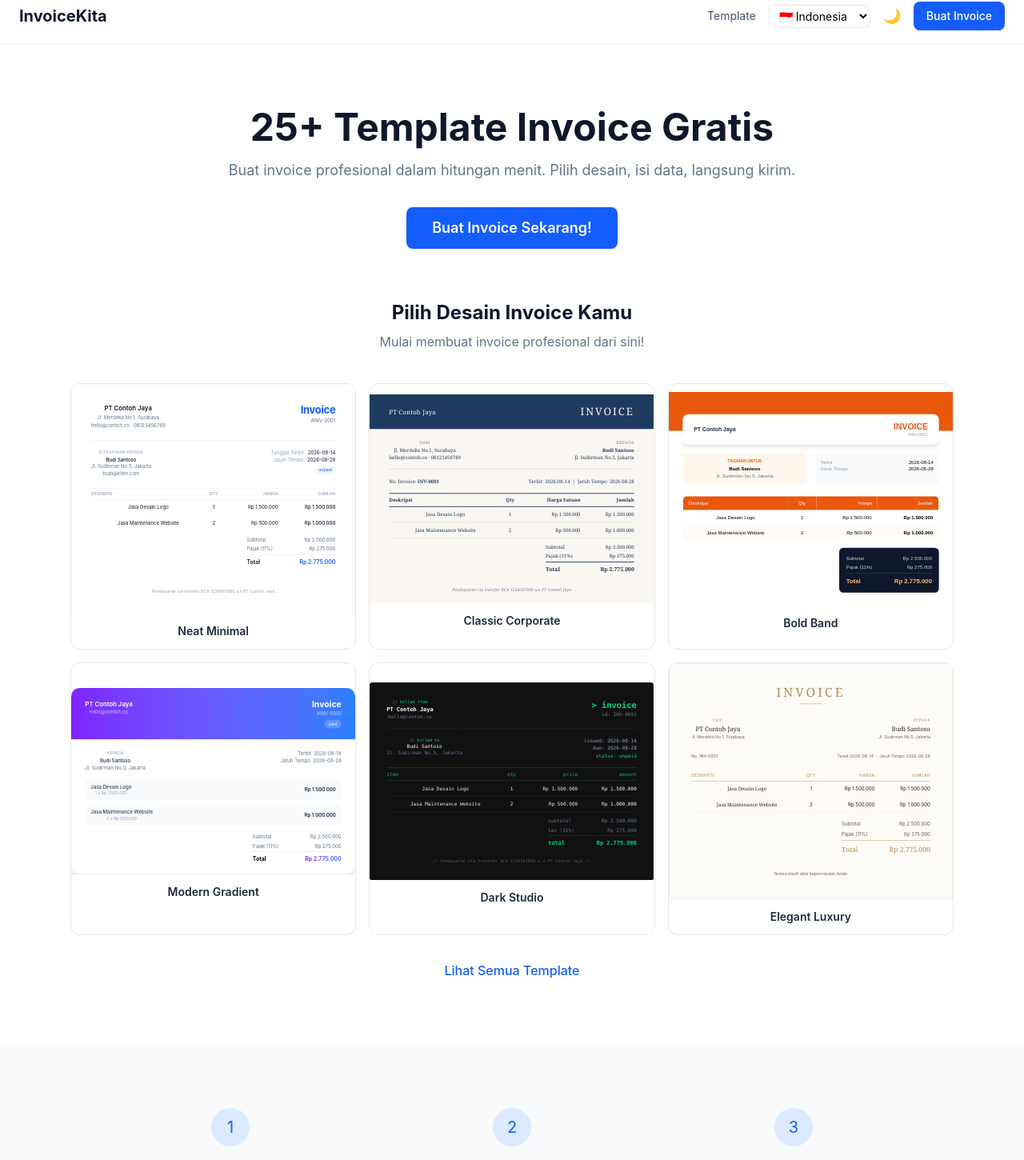
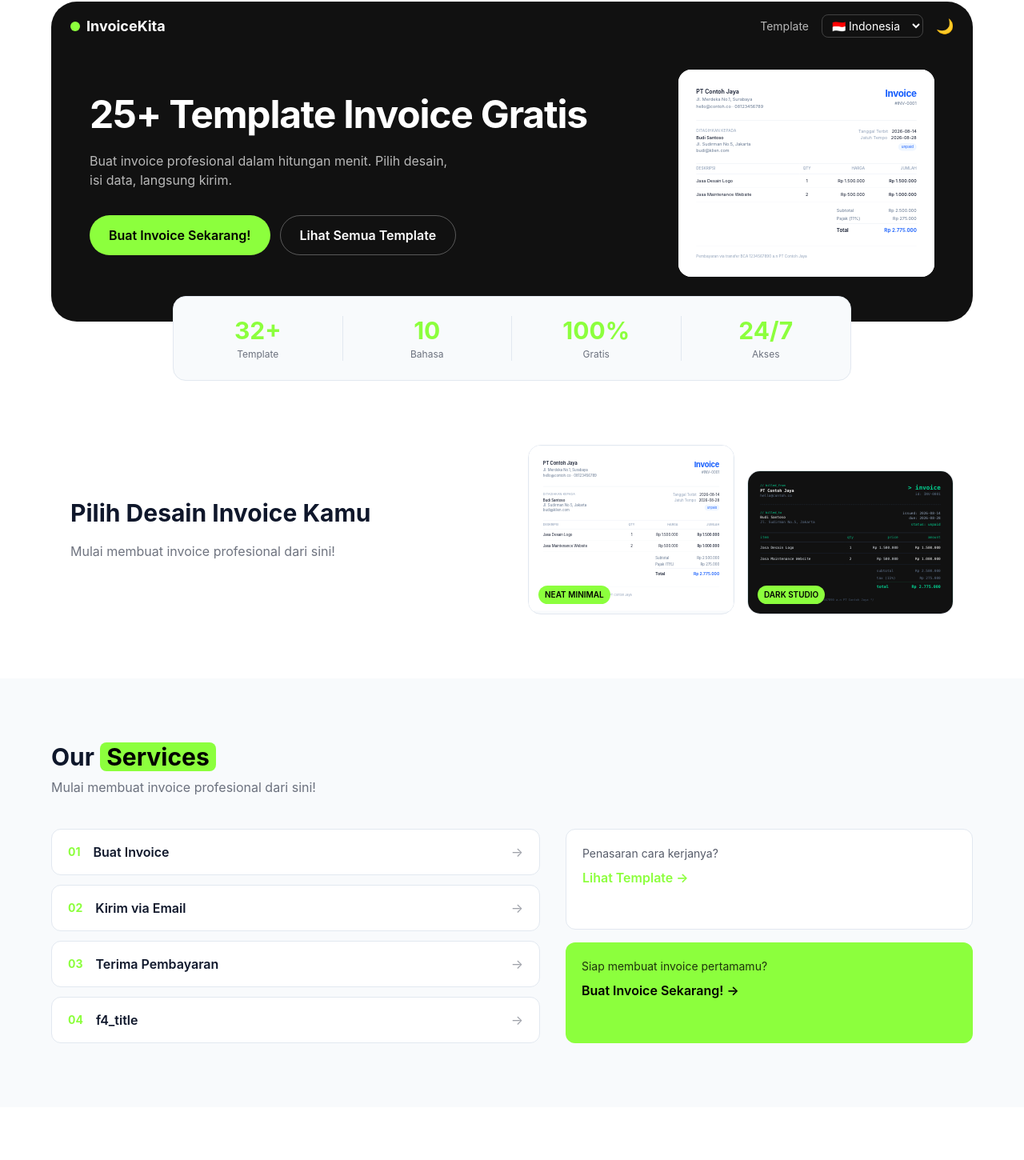
Before and after one commit to adammaulanaa445/Project-Invoice, a SvelteKit app in the folder invoice-app/: page / in a window 1280 px wide. Shown: the part 14-1464 px from the top of the page at 80% size. Built offline with nearby package versions, Linux system fonts and the light colour scheme.

Commit message:
Resolve conflict: gabungkan desain Creatix dengan TemplatePreview

```diff
--- a/invoice-app/src/routes/+page.svelte
+++ b/invoice-app/src/routes/+page.svelte
@@ -5,113 +5,175 @@
   import TemplatePreview from '$lib/components/TemplatePreview.svelte';
 
   import Invoice01Neat from '$lib/components/invoices/Invoice01Neat.svelte';
-  import Invoice02Corporate from '$lib/components/invoices/Invoice02Corporate.svelte';
-  import Invoice03BoldBand from '$lib/components/invoices/Invoice03BoldBand.svelte';
-  import Invoice04Gradient from '$lib/components/invoices/Invoice04Gradient.svelte';
   import Invoice05DarkStudio from '$lib/components/invoices/Invoice05DarkStudio.svelte';
-  import Invoice06Luxury from '$lib/components/invoices/Invoice06Luxury.svelte';
 
-  const featuredTemplates = [
-    { nameKey: 'tpl1_name', component: Invoice01Neat },
-    { nameKey: 'tpl2_name', component: Invoice02Corporate },
-    { nameKey: 'tpl3_name', component: Invoice03BoldBand },
-    { nameKey: 'tpl4_name', component: Invoice04Gradient },
-    { nameKey: 'tpl5_name', component: Invoice05DarkStudio },
-    { nameKey: 'tpl6_name', component: Invoice06Luxury },
+  const stats = [
+    { value: '32+', label: 'Template' },
+    { value: '10', label: 'Bahasa' },
+    { value: '100%', label: 'Gratis' },
+    { value: '24/7', label: 'Akses' },
+  ];
+
+  const services = [
+    { titleKey: 'f1_title', descKey: 'f1_desc' },
+    { titleKey: 'f2_title', descKey: 'f2_desc' },
+    { titleKey: 'f3_title', descKey: 'f3_desc' },
+    { titleKey: 'f4_title', descKey: 'f4_desc' },
   ];
 </script>
 
-<main class="min-h-screen bg-white dark:bg-slate-900 transition-colors">
+<main class="min-h-screen bg-white dark:bg-black text-slate-900 dark:text-white transition-colors">
+
+  <!-- HERO CARD MELAYANG -->
+  <section class="px-4 pt-4">
+    <div class="max-w-6xl mx-auto rounded-[2rem] overflow-hidden bg-[#111] dark:bg-white text-white dark:text-[#111] transition-colors">
 
       <!-- NAVBAR -->
-  <nav class="border-b border-slate-100 dark:border-slate-800 px-6 py-4 flex justify-between items-center max-w-7xl mx-auto">
-    <span class="font-bold text-xl text-slate-900 dark:text-white">InvoiceKita</span>
-
+      <nav class="px-6 py-4 flex justify-between items-center">
+        <a href="/" class="flex items-center gap-2 font-bold text-lg">
+          <span class="w-3 h-3 rounded-full" style="background:#8CFF3D"></span>
+          InvoiceKita
+        </a>
         <div class="flex gap-4 items-center text-sm">
-      <a href="/templates" class="text-slate-600 dark:text-slate-300 hover:text-slate-900 dark:hover:text-white">{lang.t('nav_templates')}</a>
+          <a href="/templates" class="opacity-70 hover:opacity-100 transition">{lang.t('nav_templates')}</a>
           <select
             value={lang.current}
             onchange={(e) => lang.set(e.target.value)}
-        class="bg-transparent text-sm border border-slate-200 dark:border-slate-700 rounded-lg px-2 py-1 dark:text-white"
+            class="bg-transparent text-sm border border-current/20 rounded-lg px-2 py-1"
           >
             {#each Object.entries(lang.options) as [code, label]}
-          <option value={code}>{label}</option>
+              <option value={code} class="text-slate-900">{label}</option>
             {/each}
           </select>
           <button onclick={() => theme.toggle()} class="text-lg" aria-label="Toggle dark mode">
             {theme.dark ? '☀️' : '🌙'}
           </button>
+        </div>
+      </nav>
+
+      <!-- HERO CONTENT -->
+      <div class="px-6 md:px-12 pb-14 pt-6 flex flex-col md:flex-row items-center gap-10">
+        <div class="flex-1 text-center md:text-left">
+          <h1 class="text-4xl md:text-5xl font-bold tracking-tight leading-tight">
+            {lang.t('hero_title')}
+          </h1>
+          <p class="mt-4 opacity-70 max-w-md mx-auto md:mx-0">{lang.t('hero_subtitle')}</p>
+          <div class="mt-8 flex gap-3 justify-center md:justify-start">
             <button
               onclick={() => goto('/editor')}
-        class="bg-blue-600 text-white px-4 py-2 rounded-lg font-medium hover:bg-blue-700"
+              class="rounded-full px-6 py-3 font-semibold text-black"
+              style="background:#8CFF3D"
+            >
+              {lang.t('hero_cta')}
+            </button>
+            <a
+              href="/templates"
+              class="rounded-full px-6 py-3 font-semibold border border-current/30"
+            >
+              {lang.t('see_all')}
+            </a>
+          </div>
+        </div>
+        <div class="w-full md:w-80 flex-shrink-0">
+          <div class="rounded-2xl overflow-hidden bg-black/5 dark:bg-white/5">
+            <TemplatePreview component={Invoice01Neat} />
+          </div>
+        </div>
+      </div>
+    </div>
+  </section>
+
+  <!-- STATS BAR -->
+  <section class="max-w-4xl mx-auto px-6 -mt-8 relative z-10">
+    <div class="rounded-2xl bg-slate-50 dark:bg-[#111] border border-slate-200 dark:border-white/10 grid grid-cols-2 md:grid-cols-4 divide-x divide-slate-200 dark:divide-white/10 py-6">
+      {#each stats as s}
+        <div class="text-center px-2">
+          <p class="text-2xl md:text-3xl font-bold" style="color:#8CFF3D">{s.value}</p>
+          <p class="text-xs opacity-60 mt-1">{s.label}</p>
+        </div>
+      {/each}
+    </div>
+  </section>
+
+  <!-- TURNING IDEAS: dua preview desain berdampingan -->
+  <section class="max-w-6xl mx-auto px-6 py-20 grid grid-cols-1 md:grid-cols-2 gap-10 items-center">
+    <div>
+      <h2 class="text-3xl font-bold leading-tight">{lang.t('gallery_title')}</h2>
+      <p class="mt-4 opacity-60">{lang.t('gallery_subtitle')}</p>
+    </div>
+    <div class="grid grid-cols-2 gap-4">
+      <div class="relative rounded-2xl overflow-hidden bg-slate-50 dark:bg-[#111] border border-slate-200 dark:border-white/10">
+        <TemplatePreview component={Invoice01Neat} />
+        <span class="absolute bottom-3 left-3 z-10 text-[10px] font-semibold uppercase px-2 py-1 rounded-full text-black" style="background:#8CFF3D">Neat Minimal</span>
+      </div>
+      <div class="relative rounded-2xl overflow-hidden bg-slate-50 dark:bg-[#111] border border-slate-200 dark:border-white/10 mt-8">
+        <TemplatePreview component={Invoice05DarkStudio} />
+        <span class="absolute bottom-3 left-3 z-10 text-[10px] font-semibold uppercase px-2 py-1 rounded-full text-black" style="background:#8CFF3D">Dark Studio</span>
+      </div>
+    </div>
+  </section>
+
+  <!-- OUR SERVICES: list bernomor + panel samping -->
+  <section class="bg-slate-50 dark:bg-[#0d0d0d] py-20 px-6 transition-colors">
+    <div class="max-w-6xl mx-auto">
+      <h2 class="text-3xl font-bold mb-2">
+        Our <span class="px-2 rounded-lg text-black" style="background:#8CFF3D">Services</span>
+      </h2>
+      <p class="opacity-60 mb-10 max-w-md">{lang.t('gallery_subtitle')}</p>
+
+      <div class="grid grid-cols-1 md:grid-cols-[1.2fr_1fr] gap-8">
+        <div class="space-y-3">
+          {#each services as s, i}
+            <div class="flex items-center justify-between rounded-xl bg-white dark:bg-[#161616] border border-slate-200 dark:border-white/10 px-5 py-4">
+              <div class="flex items-center gap-4">
+                <span class="font-bold text-sm" style="color:#8CFF3D">{String(i + 1).padStart(2, '0')}</span>
+                <span class="font-semibold">{lang.t(s.titleKey)}</span>
+              </div>
+              <span class="opacity-40">→</span>
+            </div>
+          {/each}
+        </div>
+        <div class="grid grid-rows-2 gap-4">
+          <div class="rounded-xl bg-white dark:bg-[#161616] border border-slate-200 dark:border-white/10 p-5">
+            <p class="text-sm opacity-70 mb-2">Penasaran cara kerjanya?</p>
+            <a href="/templates" class="font-semibold flex items-center gap-1" style="color:#8CFF3D">Lihat Template <span>→</span></a>
+          </div>
+          <div class="rounded-xl p-5 text-black" style="background:#8CFF3D">
+            <p class="text-sm mb-2 opacity-80">Siap membuat invoice pertamamu?</p>
+            <button onclick={() => goto('/editor')} class="font-semibold flex items-center gap-1">{lang.t('hero_cta')} <span>→</span></button>
+          </div>
+        </div>
+      </div>
+    </div>
+  </section>
+
+  <!-- TEKS BESAR PEMISAH -->
+  <section class="py-16 text-center">
+    <h2 class="text-3xl md:text-5xl font-black tracking-tight">
+      Buat <span style="color:#8CFF3D">✦</span> Kirim <span style="color:#8CFF3D">✦</span> Dibayar
+    </h2>
+  </section>
+
+  <!-- CTA + FOOTER -->
+  <footer class="px-4 pb-4">
+    <div class="max-w-6xl mx-auto rounded-[2rem] overflow-hidden" style="background:#8CFF3D">
+      <div class="px-8 py-10 flex flex-col md:flex-row items-center justify-between gap-6 text-black">
+        <div>
+          <h3 class="text-2xl font-bold">{lang.t('hero_cta')}</h3>
+          <p class="opacity-70 mt-1">{lang.t('hero_subtitle')}</p>
+        </div>
+        <button
+          onclick={() => goto('/editor')}
+          class="rounded-full px-6 py-3 font-semibold bg-black text-white flex-shrink-0"
         >
           {lang.t('nav_create')}
         </button>
       </div>
-  </nav>
-
-  <!-- HERO -->
-  <section class="max-w-4xl mx-auto text-center px-6 pt-20 pb-16">
-    <h1 class="text-4xl md:text-5xl font-bold text-slate-900 dark:text-white mb-4">
-      {lang.t('hero_title')}
-    </h1>
-    <p class="text-lg text-slate-500 dark:text-slate-400 mb-8">
-      {lang.t('hero_subtitle')}
-    </p>
-    <button
-      onclick={() => goto('/editor')}
-      class="bg-blue-600 text-white px-8 py-3 rounded-lg font-semibold text-lg hover:bg-blue-700"
-    >
-      {lang.t('hero_cta')}
-    </button>
-  </section>
-
-  <!-- TEMPLATE PREVIEW GRID -->
-  <section class="max-w-6xl mx-auto px-6 pb-20">
-    <h2 class="text-2xl font-bold text-center text-slate-900 dark:text-white mb-2">{lang.t('gallery_title')}</h2>
-    <p class="text-center text-slate-500 dark:text-slate-400 mb-10">{lang.t('gallery_subtitle')}</p>
-
-    <div class="grid grid-cols-2 md:grid-cols-3 gap-4">
-      {#each featuredTemplates as t}
-        <button
-          onclick={() => goto('/editor')}
-          class="rounded-xl border border-slate-200 dark:border-slate-700 hover:border-blue-400 hover:shadow-lg transition overflow-hidden bg-white dark:bg-slate-800"
-        >
-          <TemplatePreview component={t.component} />
-          <p class="font-semibold text-sm text-center py-3 text-slate-800 dark:text-white">{lang.t(t.nameKey)}</p>
-        </button>
-      {/each}
-    </div>
-
-    <div class="text-center mt-8">
-      <a href="/templates" class="text-blue-600 dark:text-blue-400 font-medium hover:underline">{lang.t('see_all')}</a>
-    </div>
-  </section>
-
-  <!-- FEATURES -->
-  <section class="bg-slate-50 dark:bg-slate-800 py-20 px-6 transition-colors">
-    <div class="max-w-5xl mx-auto grid grid-cols-1 md:grid-cols-3 gap-8 text-center">
-      <div>
-        <div class="w-12 h-12 bg-blue-100 dark:bg-blue-900 text-blue-600 dark:text-blue-300 rounded-full flex items-center justify-center mx-auto mb-4 text-xl">1</div>
-        <h3 class="font-semibold text-slate-800 dark:text-white mb-2">{lang.t('f1_title')}</h3>
-        <p class="text-sm text-slate-500 dark:text-slate-400">{lang.t('f1_desc')}</p>
-      </div>
-      <div>
-        <div class="w-12 h-12 bg-blue-100 dark:bg-blue-900 text-blue-600 dark:text-blue-300 rounded-full flex items-center justify-center mx-auto mb-4 text-xl">2</div>
-        <h3 class="font-semibold text-slate-800 dark:text-white mb-2">{lang.t('f2_title')}</h3>
-        <p class="text-sm text-slate-500 dark:text-slate-400">{lang.t('f2_desc')}</p>
-      </div>
-      <div>
-        <div class="w-12 h-12 bg-blue-100 dark:bg-blue-900 text-blue-600 dark:text-blue-300 rounded-full flex items-center justify-center mx-auto mb-4 text-xl">3</div>
-        <h3 class="font-semibold text-slate-800 dark:text-white mb-2">{lang.t('f3_title')}</h3>
-        <p class="text-sm text-slate-500 dark:text-slate-400">{lang.t('f3_desc')}</p>
+      <div class="border-t border-black/10 px-8 py-6 flex flex-col md:flex-row justify-between items-center gap-3 text-black/70 text-sm">
+        <span class="font-bold text-black">InvoiceKita</span>
+        <span>{lang.t('footer')}</span>
       </div>
     </div>
-  </section>
-
-  <!-- FOOTER -->
-  <footer class="text-center py-10 text-sm text-slate-400 dark:text-slate-500">
-    {lang.t('footer')}
   </footer>
 
 </main>
--- a/invoice-app/src/routes/templates/+page.svelte
+++ b/invoice-app/src/routes/templates/+page.svelte
@@ -69,7 +69,7 @@
     { nameKey: 'tpl29_name', descKey: 'tpl29_desc', component: InvoiceStudioHitam },
     { nameKey: 'tpl30_name', descKey: 'tpl30_desc', component: InvoiceBrutalistBracket },
     { nameKey: 'tpl31_name', descKey: 'tpl31_desc', component: InvoiceEditorialMerah },
-    { nameKey: 'tpl32_name', descKey: 'tpl32_desc', component: InvoiceSidebarBiru }
+    { nameKey: 'tpl32_name', descKey: 'tpl32_desc', component: InvoiceSidebarBiru },
   ];
 
   function useTemplate(index) {
@@ -77,69 +77,119 @@
   }
 </script>
 
-<main class="min-h-screen bg-white dark:bg-slate-900 transition-colors">
+<main class="min-h-screen bg-white dark:bg-black text-slate-900 dark:text-white transition-colors">
+
+  <!-- HERO CARD MELAYANG -->
+  <section class="px-4 pt-4">
+    <div class="max-w-6xl mx-auto rounded-[2rem] overflow-hidden bg-[#111] dark:bg-white text-white dark:text-[#111] transition-colors">
 
       <!-- NAVBAR -->
-  <nav class="border-b border-slate-100 dark:border-slate-800 px-6 py-4 flex justify-between items-center max-w-7xl mx-auto">
-    <a href="/" class="font-bold text-xl text-slate-900 dark:text-white">InvoiceKita</a>
-
+      <nav class="px-6 py-4 flex justify-between items-center">
+        <a href="/" class="flex items-center gap-2 font-bold text-lg">
+          <span class="w-3 h-3 rounded-full" style="background:#8CFF3D"></span>
+          InvoiceKita
+        </a>
         <div class="flex gap-4 items-center text-sm">
-      <a href="/templates" class="text-blue-600 dark:text-blue-400 font-medium">
-        {lang.t('nav_templates')}
-      </a>
-
+          <a href="/templates" class="font-medium" style="color:#8CFF3D">{lang.t('nav_templates')}</a>
           <select
             value={lang.current}
             onchange={(e) => lang.set(e.target.value)}
-        class="bg-transparent text-sm border border-slate-200 dark:border-slate-700 rounded-lg px-2 py-1 dark:text-white"
+            class="bg-transparent text-sm border border-current/20 rounded-lg px-2 py-1"
           >
             {#each Object.entries(lang.options) as [code, label]}
-          <option value={code}>{label}</option>
+              <option value={code} class="text-slate-900">{label}</option>
             {/each}
           </select>
-
           <button onclick={() => theme.toggle()} class="text-lg" aria-label="Toggle dark mode">
             {theme.dark ? '☀️' : '🌙'}
           </button>
-
           <button
             onclick={() => goto('/editor')}
-        class="bg-blue-600 text-white px-4 py-2 rounded-lg font-medium hover:bg-blue-700 transition"
+            class="rounded-full px-5 py-2 font-semibold text-black"
+            style="background:#8CFF3D"
           >
             {lang.t('nav_create')}
           </button>
         </div>
       </nav>
 
-  <!-- CONTENT -->
-  <div class="max-w-6xl mx-auto px-6 py-12">
-
-    <h1 class="text-3xl font-bold text-slate-900 dark:text-white text-center mb-2">
+      <!-- HERO CONTENT -->
+      <div class="px-6 md:px-12 pb-12 pt-4 text-center">
+        <h1 class="text-3xl md:text-5xl font-bold tracking-tight leading-tight">
           {lang.t('tp_title')}
         </h1>
+        <p class="mt-4 opacity-70 max-w-lg mx-auto">{lang.t('tp_subtitle')}</p>
+      </div>
+    </div>
+  </section>
 
-    <p class="text-center text-slate-500 dark:text-slate-400 mb-10">
-      {lang.t('tp_subtitle')}
-    </p>
+  <!-- STATS BAR -->
+  <section class="max-w-4xl mx-auto px-6 -mt-8 relative z-10">
+    <div class="rounded-2xl bg-slate-50 dark:bg-[#111] border border-slate-200 dark:border-white/10 grid grid-cols-4 divide-x divide-slate-200 dark:divide-white/10 py-6">
+      <div class="text-center px-2">
+        <p class="text-2xl md:text-3xl font-bold" style="color:#8CFF3D">32</p>
+        <p class="text-xs opacity-60 mt-1">Template</p>
+      </div>
+      <div class="text-center px-2">
+        <p class="text-2xl md:text-3xl font-bold" style="color:#8CFF3D">10</p>
+        <p class="text-xs opacity-60 mt-1">Bahasa</p>
+      </div>
+      <div class="text-center px-2">
+        <p class="text-2xl md:text-3xl font-bold" style="color:#8CFF3D">100%</p>
+        <p class="text-xs opacity-60 mt-1">Gratis</p>
+      </div>
+      <div class="text-center px-2">
+        <p class="text-2xl md:text-3xl font-bold" style="color:#8CFF3D">24/7</p>
+        <p class="text-xs opacity-60 mt-1">Akses</p>
+      </div>
+    </div>
+  </section>
 
-    <!-- TEMPLATE GRID -->
+  <!-- GRID TEMPLATE -->
+  <section class="max-w-6xl mx-auto px-6 py-16">
     <div class="grid grid-cols-2 md:grid-cols-4 gap-5">
       {#each templates as t, i}
         <button
           onclick={() => useTemplate(i)}
-          class="group text-left rounded-xl border border-slate-200 dark:border-slate-700 overflow-hidden hover:shadow-lg hover:border-blue-400 transition bg-white dark:bg-slate-800"
+          class="group text-left rounded-2xl overflow-hidden bg-slate-50 dark:bg-[#111] border border-slate-200 dark:border-white/10 hover:border-[#8CFF3D] transition"
         >
+          <div class="relative bg-white dark:bg-[#0d0d0d]">
+            <span
+              class="absolute top-3 left-3 z-10 text-[10px] font-semibold uppercase px-2 py-1 rounded-full text-black"
+              style="background:#8CFF3D"
+            >{String(i + 1).padStart(2, '0')}</span>
             <TemplatePreview component={t.component} />
-
-          <div class="p-3 bg-white dark:bg-slate-800">
-            <p class="font-semibold text-sm text-slate-800 dark:text-white">{lang.t(t.nameKey)}</p>
-            <p class="text-xs text-slate-500 dark:text-slate-400 mt-0.5">{lang.t(t.descKey)}</p>
-            <p class="text-xs text-blue-600 dark:text-blue-400 font-medium mt-2 opacity-0 group-hover:opacity-100 transition">{lang.t('use_template')}</p>
+          </div>
+          <div class="p-3">
+            <p class="font-semibold text-sm">{lang.t(t.nameKey)}</p>
+            <p class="text-xs opacity-50 mt-0.5">{lang.t(t.descKey)}</p>
+            <p class="text-xs font-medium mt-2 opacity-0 group-hover:opacity-100 transition" style="color:#8CFF3D">{lang.t('use_template')} →</p>
           </div>
         </button>
       {/each}
     </div>
+  </section>
 
+  <!-- CTA + FOOTER -->
+  <footer class="px-4 pb-4">
+    <div class="max-w-6xl mx-auto rounded-[2rem] overflow-hidden" style="background:#8CFF3D">
+      <div class="px-8 py-10 flex flex-col md:flex-row items-center justify-between gap-6 text-black">
+        <div>
+          <h3 class="text-2xl font-bold">{lang.t('hero_cta')}</h3>
+          <p class="opacity-70 mt-1">{lang.t('hero_subtitle')}</p>
         </div>
+        <button
+          onclick={() => goto('/editor')}
+          class="rounded-full px-6 py-3 font-semibold bg-black text-white flex-shrink-0"
+        >
+          {lang.t('nav_create')}
+        </button>
+      </div>
+      <div class="border-t border-black/10 px-8 py-6 flex flex-col md:flex-row justify-between items-center gap-3 text-black/70 text-sm">
+        <span class="font-bold text-black">InvoiceKita</span>
+        <span>{lang.t('footer')}</span>
+      </div>
+    </div>
+  </footer>
 
 </main>
```
Also changed, not shown: 1 other file (tests, documents, lock files or other folders). Lines whose indentation alone changed are shown as unchanged.
